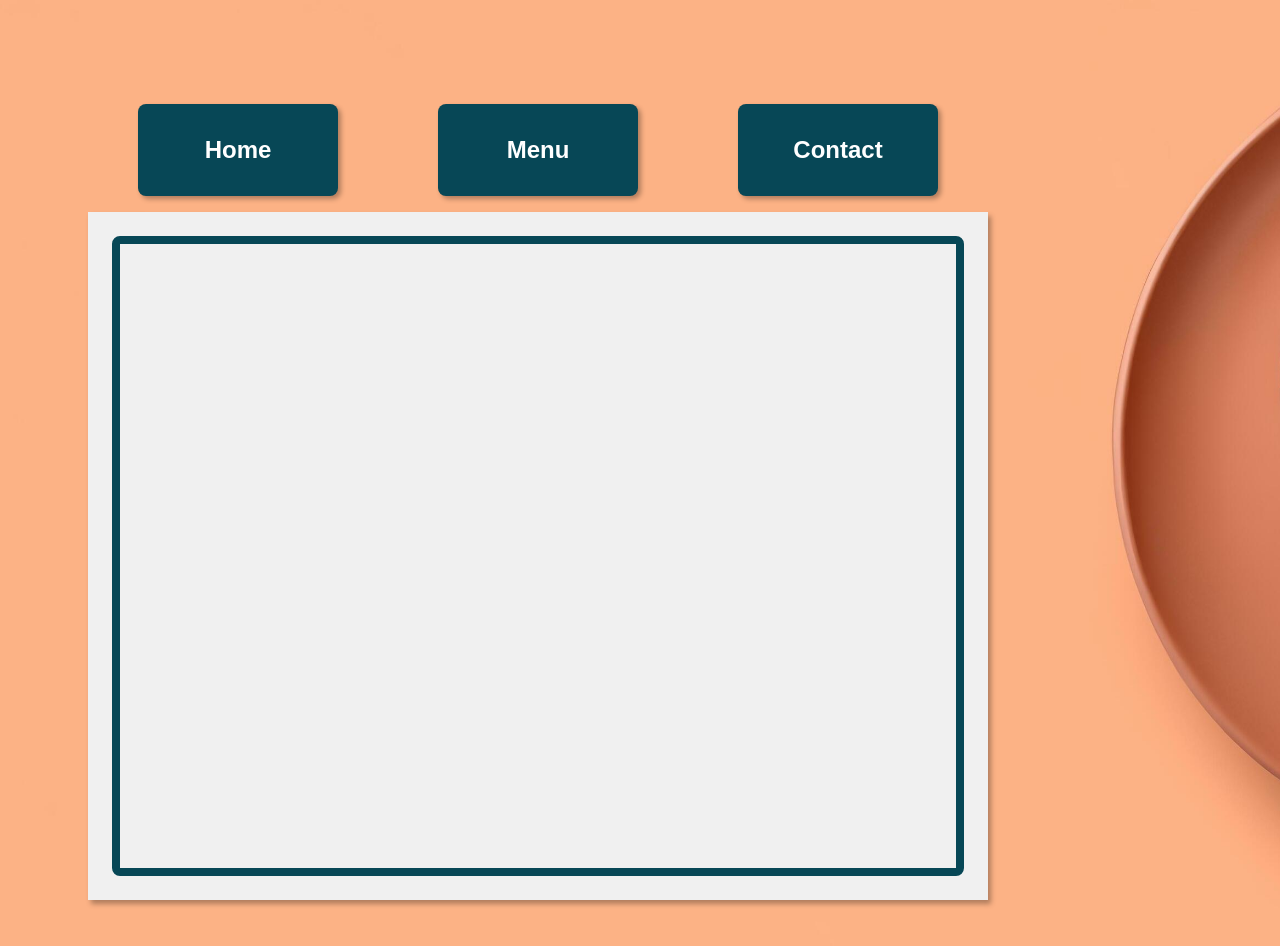
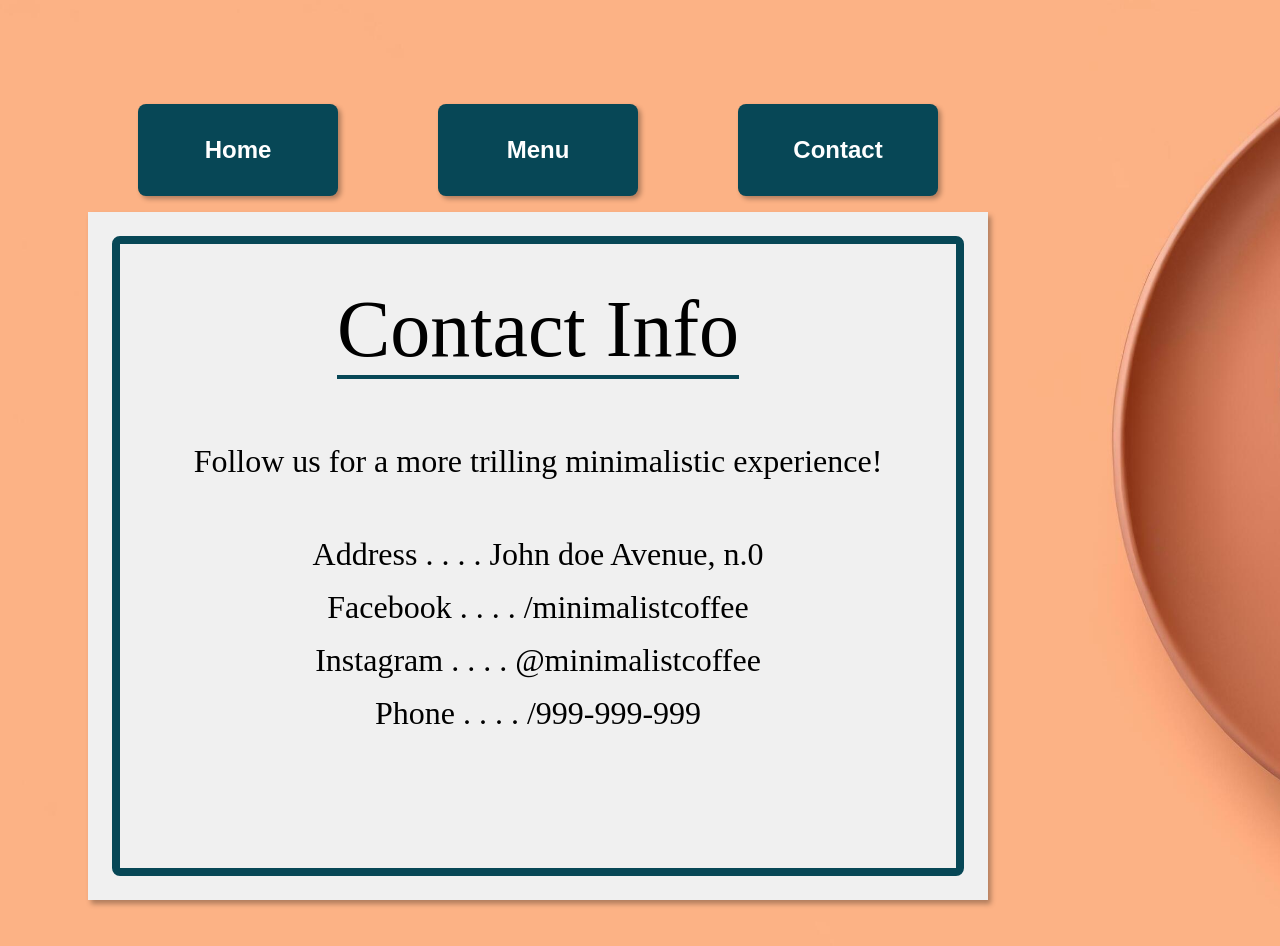
Before and after one commit to FernandoJudice/odin-restaurant-page, a website built with webpack: page src/template.html in a window 1280 px wide. Both pictures are taken after a click on the button "Contact". Built offline with nearby package versions, Linux system fonts and the light colour scheme.

Commit message:
menu and contact info visualization

```diff
--- /dev/null
+++ b/src/contact.js
@@ -0,0 +1,33 @@
+export const contactRenderer = (function() {
+    const createTitle = (text) => {
+        const titleCard = document.createElement("div");
+        titleCard.classList.add("home-title")
+        titleCard.textContent = text;
+        return titleCard
+    }
+
+    const createDescription = () => {
+        const descCard = document.createElement("div");
+        descCard.classList.add("home-desc")
+        descCard.textContent = "Follow us for a more trilling minimalistic experience!";
+        return descCard
+    }
+
+    const createMediaContact = (media,username) => {
+        const descCard = document.createElement("div");
+        descCard.classList.add("contact-item")
+        descCard.textContent = `${media} . . . . ${username}`;
+        return descCard
+    }
+
+    const create = (content) => {
+        content.appendChild(createTitle("Contact Info"))
+        content.appendChild(createDescription())
+        content.appendChild(createMediaContact("Address","John doe Avenue, n.0"))
+        content.appendChild(createMediaContact("Facebook","/minimalistcoffee"))
+        content.appendChild(createMediaContact("Instagram","@minimalistcoffee"))
+        content.appendChild(createMediaContact("Phone","/999-999-999"))
+        return content
+    }
+    return {create}
+})();
--- a/src/index.js
+++ b/src/index.js
@@ -2,6 +2,8 @@
 import "./styles.css";
 import { navbarRenderer } from "./navbar";
 import { homeRenderer } from "./home";
+import { menuRenderer } from "./menu";
+import { contactRenderer } from "./contact";
 
 
 const screenManager = (function() {
@@ -32,10 +34,12 @@ const screenManager = (function() {
 
     const renderMenu = () => {
         clean()
+        menuRenderer.create(_frameContent);
     }
 
     const renderContact = () => {
         clean()
+        contactRenderer.create(_frameContent)
     }
 
     const renderNavbar = (navbar) => {
--- /dev/null
+++ b/src/menu.js
@@ -0,0 +1,28 @@
+export const menuRenderer = (function() {
+    const createTitle = (text) => {
+        const titleCard = document.createElement("div");
+        titleCard.classList.add("menu-title")
+        titleCard.textContent = text;
+        return titleCard
+    }
+
+    const createMenuItem = (name,price) => {
+        const descCard = document.createElement("div");
+        descCard.classList.add("menu-item")
+        descCard.textContent = `${name} . . . . $ ${price}`;
+        return descCard
+    }
+
+    const create = (content) => {
+        content.appendChild(createTitle("Snacks"))
+        content.appendChild(createMenuItem("Evenly toasted toast",1.0))
+        content.appendChild(createMenuItem("Perfectly circle egg",1.5))
+        content.appendChild(createMenuItem("Square slice of cheese",0.8))
+        content.appendChild(createTitle("Beverages"))
+        content.appendChild(createMenuItem("Plain water",1.0))
+        content.appendChild(createMenuItem("Expresso",1.7))
+        content.appendChild(createMenuItem("Milk",1.2))
+        return content
+    }
+    return {create}
+})();
--- a/src/styles.css
+++ b/src/styles.css
@@ -55,14 +55,24 @@ body {
     border-radius: 8px;
 }
 
-.home-title {
+.home-title, .menu-title {
     font-size: 5rem;
     margin: 16px;
     border-bottom: 4px var(--highlight-color) solid;
 }
 
-.home-desc {
+.home-desc, .menu-item {
     font-size: 2rem;
     text-align: center;
     padding: 48px;
 }
+
+.menu-item {
+    padding: 8px;
+}
+
+.contact-item {
+    font-size: 2rem;
+    text-align: center;
+    padding: 8px;
+}
```
